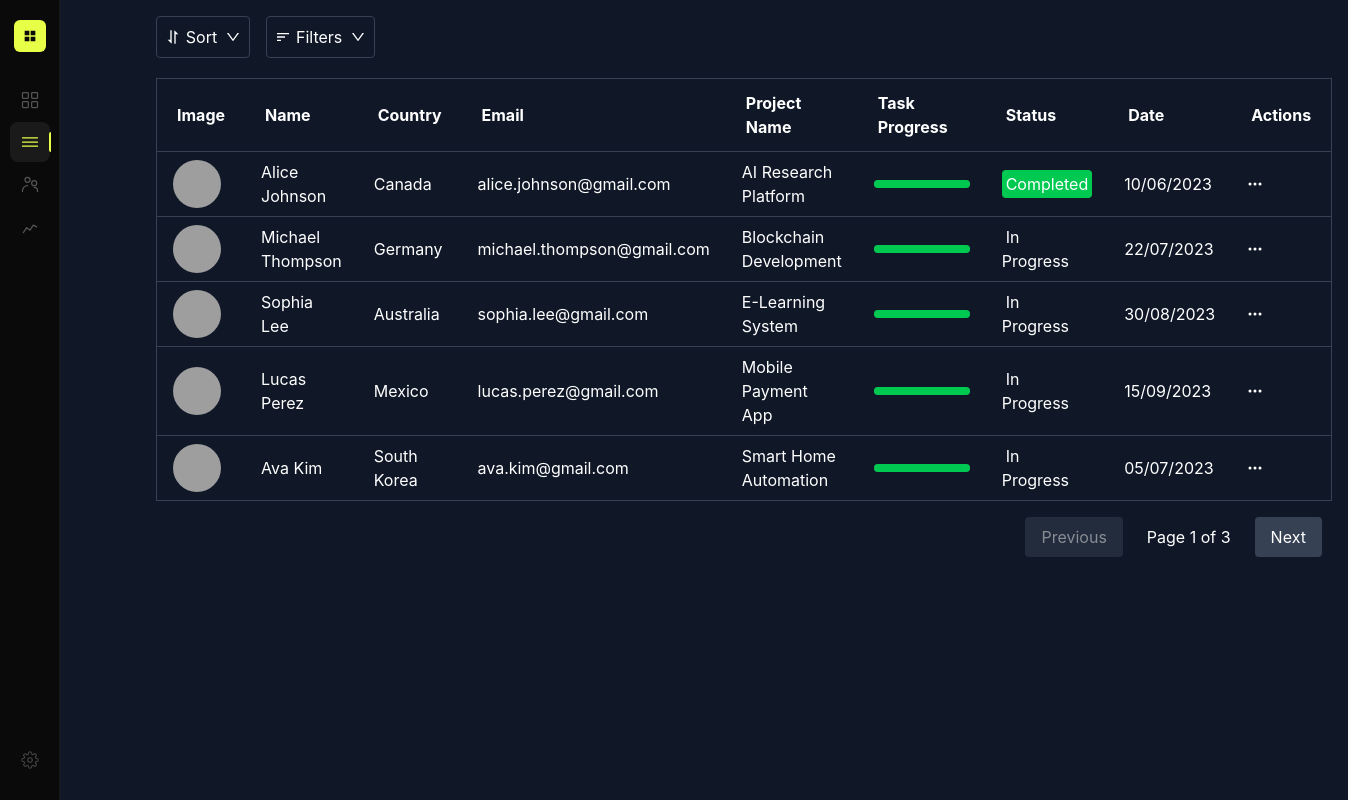
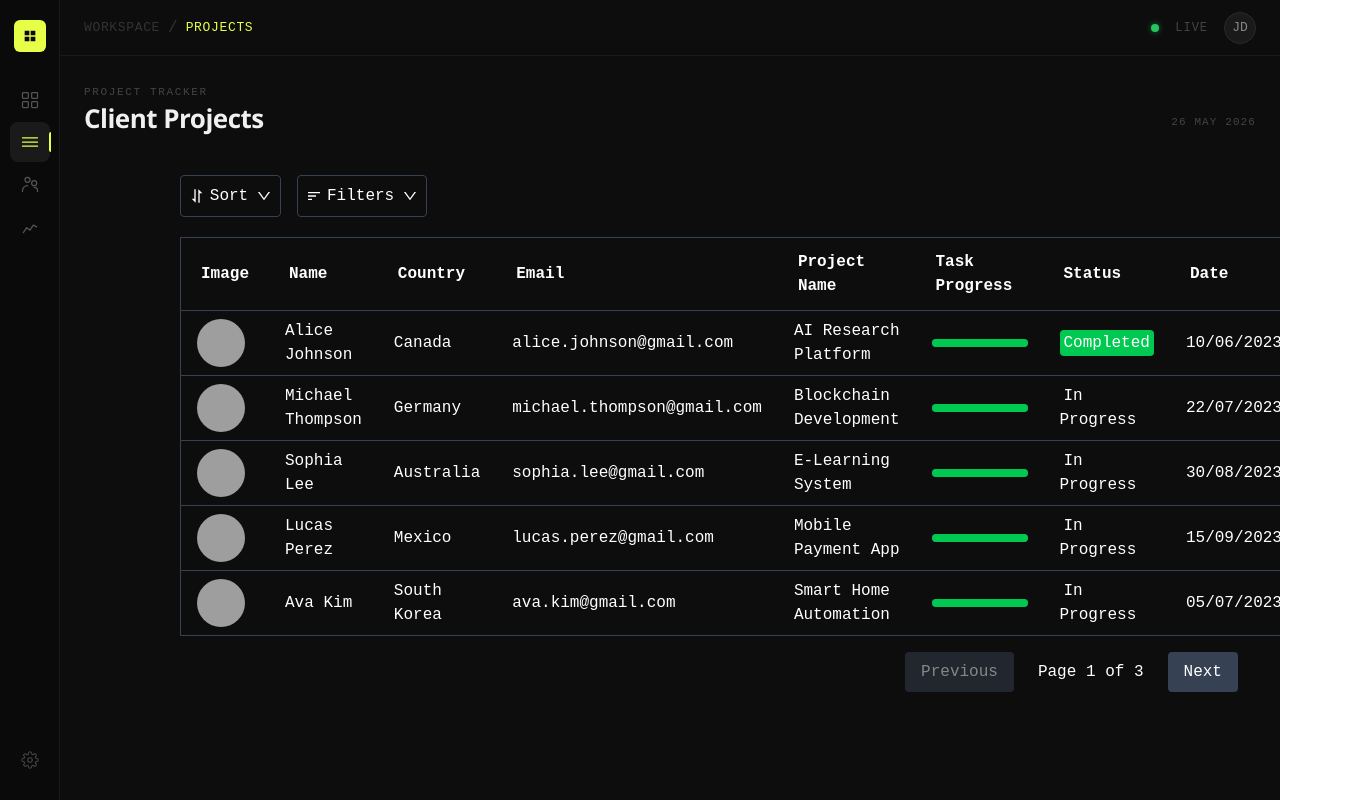
Before and after one commit to Jan030100/Simple-Filtering, a React (Vite) app: page / in a window 1280 px wide. Shown: the whole page, 1348 px wide, since content can reach past the window. Built offline with nearby package versions, Linux system fonts and the light colour scheme; grey boxes are pictures that could not be loaded.

Commit message:
redesgine and refactor the dashboard

```diff
--- a/src/component/Dashboard.tsx
+++ b/src/component/Dashboard.tsx
@@ -4,11 +4,127 @@ import ProjectTable from './ProjectTable'
 
 const Dashboard = () => {
   return (
-    <div className='flex h-screen'>
-       <SideBar/>
- <div className="flex-1 bg-gray-900">
-    <ProjectTable/>
- </div>
+    <div
+      style={{
+        display: 'flex',
+        height: '100vh',
+        background: '#0d0d0d',
+        fontFamily: "'DM Mono', 'Fira Code', 'Courier New', monospace",
+        overflow: 'hidden',
+      }}
+    >
+      <SideBar />
+
+      {/* Main content */}
+      <div
+        style={{
+          flex: 1,
+          display: 'flex',
+          flexDirection: 'column',
+          overflow: 'hidden',
+          minWidth: 0,
+        }}
+      >
+        {/* Top header bar */}
+        <header
+          style={{
+            height: '56px',
+            borderBottom: '1px solid #1a1a1a',
+            display: 'flex',
+            alignItems: 'center',
+            justifyContent: 'space-between',
+            padding: '0 24px',
+            flexShrink: 0,
+          }}
+        >
+          <div style={{ display: 'flex', alignItems: 'center', gap: '8px' }}>
+            <span style={{ color: '#333', fontSize: '13px', letterSpacing: '0.05em' }}>WORKSPACE</span>
+            <span style={{ color: '#333' }}>/</span>
+            <span style={{ color: '#e8ff47', fontSize: '13px', letterSpacing: '0.05em', fontWeight: 500 }}>
+              PROJECTS
+            </span>
+          </div>
+          <div style={{ display: 'flex', alignItems: 'center', gap: '16px' }}>
+            <div
+              style={{
+                width: '8px',
+                height: '8px',
+                borderRadius: '50%',
+                background: '#22c55e',
+                boxShadow: '0 0 6px #22c55e88',
+              }}
+            />
+            <span style={{ color: '#444', fontSize: '12px', letterSpacing: '0.08em' }}>LIVE</span>
+            <div
+              style={{
+                width: '32px',
+                height: '32px',
+                borderRadius: '50%',
+                background: '#1a1a1a',
+                border: '1px solid #2a2a2a',
+                display: 'flex',
+                alignItems: 'center',
+                justifyContent: 'center',
+                color: '#888',
+                fontSize: '13px',
+                cursor: 'pointer',
+              }}
+            >
+              JD
+            </div>
+          </div>
+        </header>
+
+        {/* Scrollable content */}
+        <main
+          style={{
+            flex: 1,
+            overflow: 'auto',
+            padding: '28px 24px',
+          }}
+        >
+          {/* Page title row */}
+          <div
+            style={{
+              display: 'flex',
+              alignItems: 'flex-end',
+              justifyContent: 'space-between',
+              marginBottom: '28px',
+            }}
+          >
+            <div>
+              <p style={{ color: '#444', fontSize: '11px', letterSpacing: '0.15em', marginBottom: '4px' }}>
+                PROJECT TRACKER
+              </p>
+              <h1
+                style={{
+                  color: '#f0f0f0',
+                  fontSize: '26px',
+                  fontWeight: 600,
+                  letterSpacing: '-0.02em',
+                  lineHeight: 1,
+                  fontFamily: "'DM Sans', 'Segoe UI', sans-serif",
+                }}
+              >
+                Client Projects
+              </h1>
+            </div>
+            <div
+              style={{
+                display: 'flex',
+                gap: '8px',
+                alignItems: 'center',
+              }}
+            >
+              <span style={{ color: '#444', fontSize: '11px', letterSpacing: '0.1em' }}>
+                {new Date().toLocaleDateString('en-GB', { day: '2-digit', month: 'short', year: 'numeric' }).toUpperCase()}
+              </span>
+            </div>
+          </div>
+
+          <ProjectTable />
+        </main>
+      </div>
     </div>
   )
 }
```
